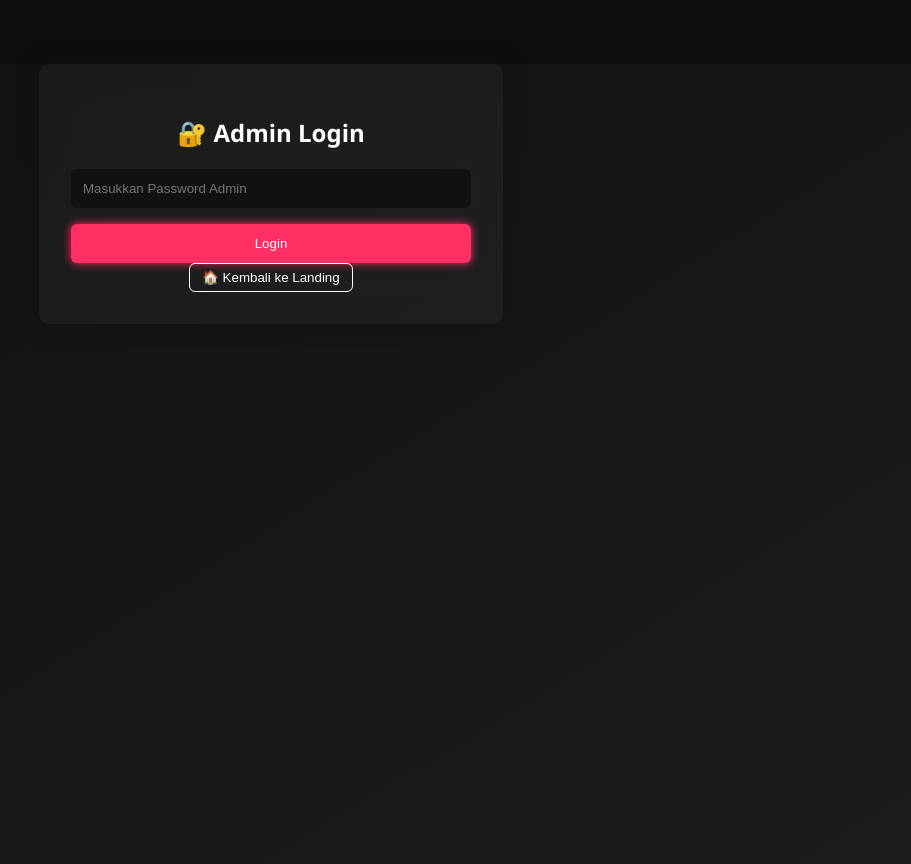
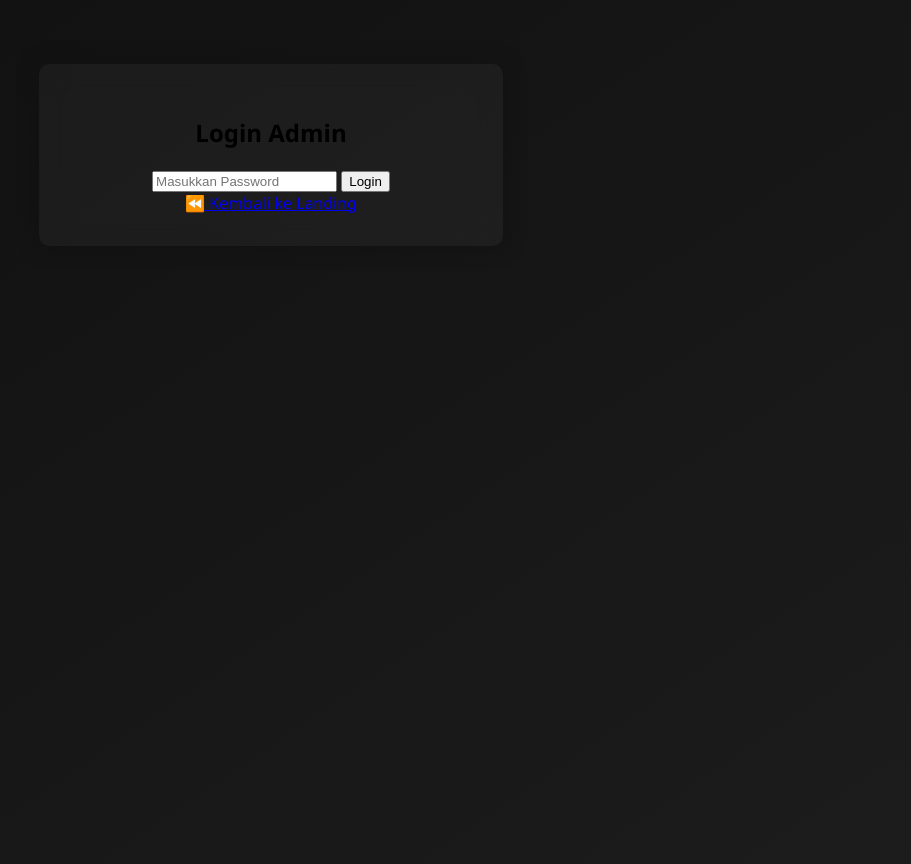
Before and after one commit to taufikoji/AI-Asistan-TMM, a Flask app: template templates/login.html in a window 1280 px wide. Shown: the whole page, without its empty margins (369-1280 px from the left). Run offline with Flask 3, Linux system fonts and the light colour scheme; the template is opened without the code that fills it, so the values that code supplies are empty.

Commit message:
Update login.html

```diff
--- a/templates/login.html
+++ b/templates/login.html
@@ -1,25 +1,20 @@
 <!DOCTYPE html>
-<html lang="id" data-theme="dark">
+<html lang="id">
 <head>
   <meta charset="UTF-8">
-  <meta name="viewport" content="width=device-width, initial-scale=1">
-  <title>Login Admin TIMU</title>
-  <link rel="stylesheet" href="/static/css/style.css">
+  <meta name="viewport" content="width=device-width, initial-scale=1.0"/>
+  <title>Login Admin</title>
+  <link rel="stylesheet" href="{{ url_for('static', filename='style.css') }}">
 </head>
-<body>
-  <div class="login-container glass">
-    <h2>🔐 Admin Login</h2>
-
-    {% if error %}
-      <div class="error-message">{{ error }}</div>
-    {% endif %}
-
-    <form method="POST" class="login-form">
-      <input type="password" name="password" placeholder="Masukkan Password Admin" required>
+<body class="login-page">
+  <div class="login-container">
+    <h2>Login Admin</h2>
+    {% if error %}<p class="error">{{ error }}</p>{% endif %}
+    <form method="POST">
+      <input type="password" name="password" placeholder="Masukkan Password" required>
       <button type="submit">Login</button>
     </form>
-
-    <button class="back-btn" onclick="window.location.href='/'">🏠 Kembali ke Landing</button>
+    <a href="{{ url_for('landing') }}" class="back-link">⏪ Kembali ke Landing</a>
   </div>
 </body>
 </html>
```
